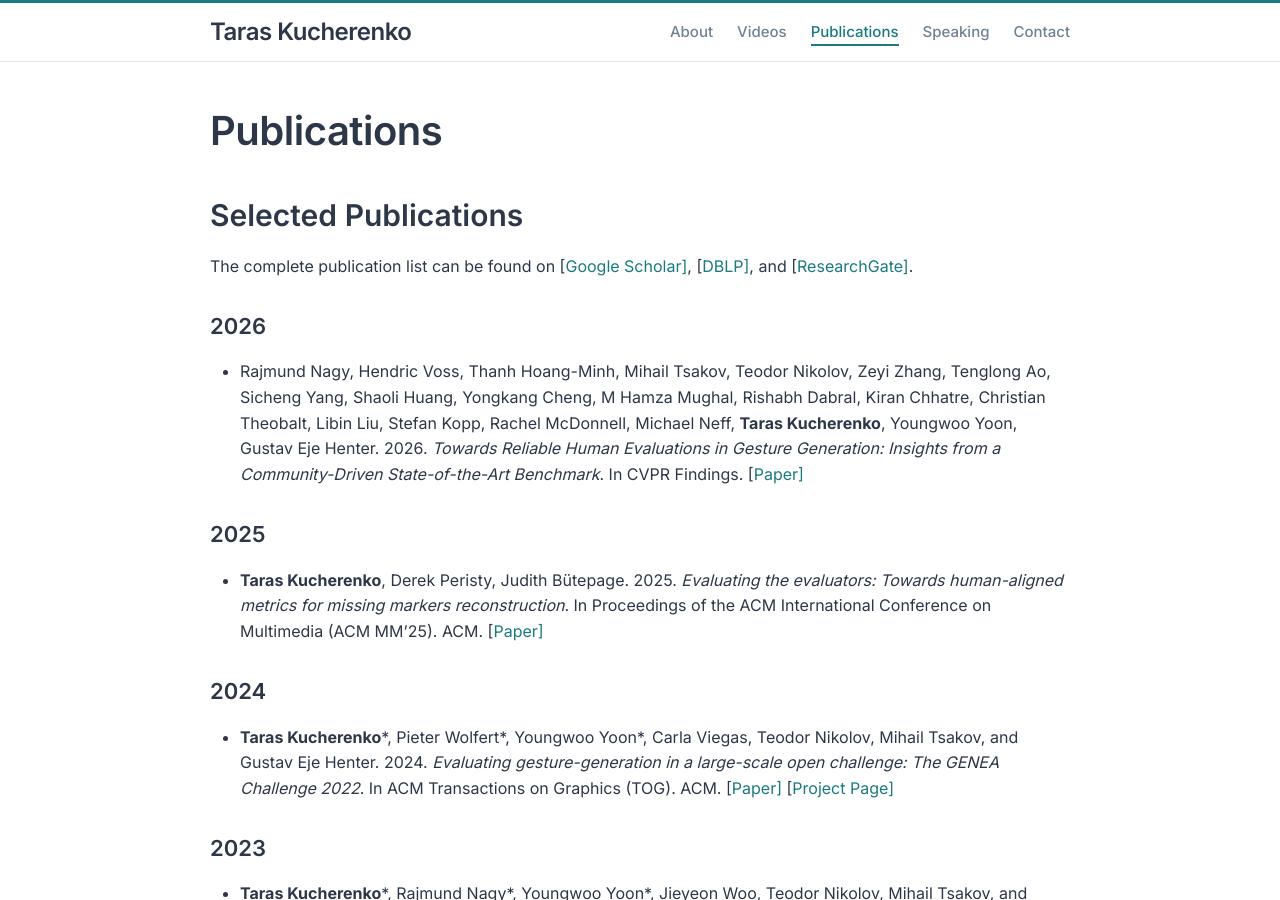
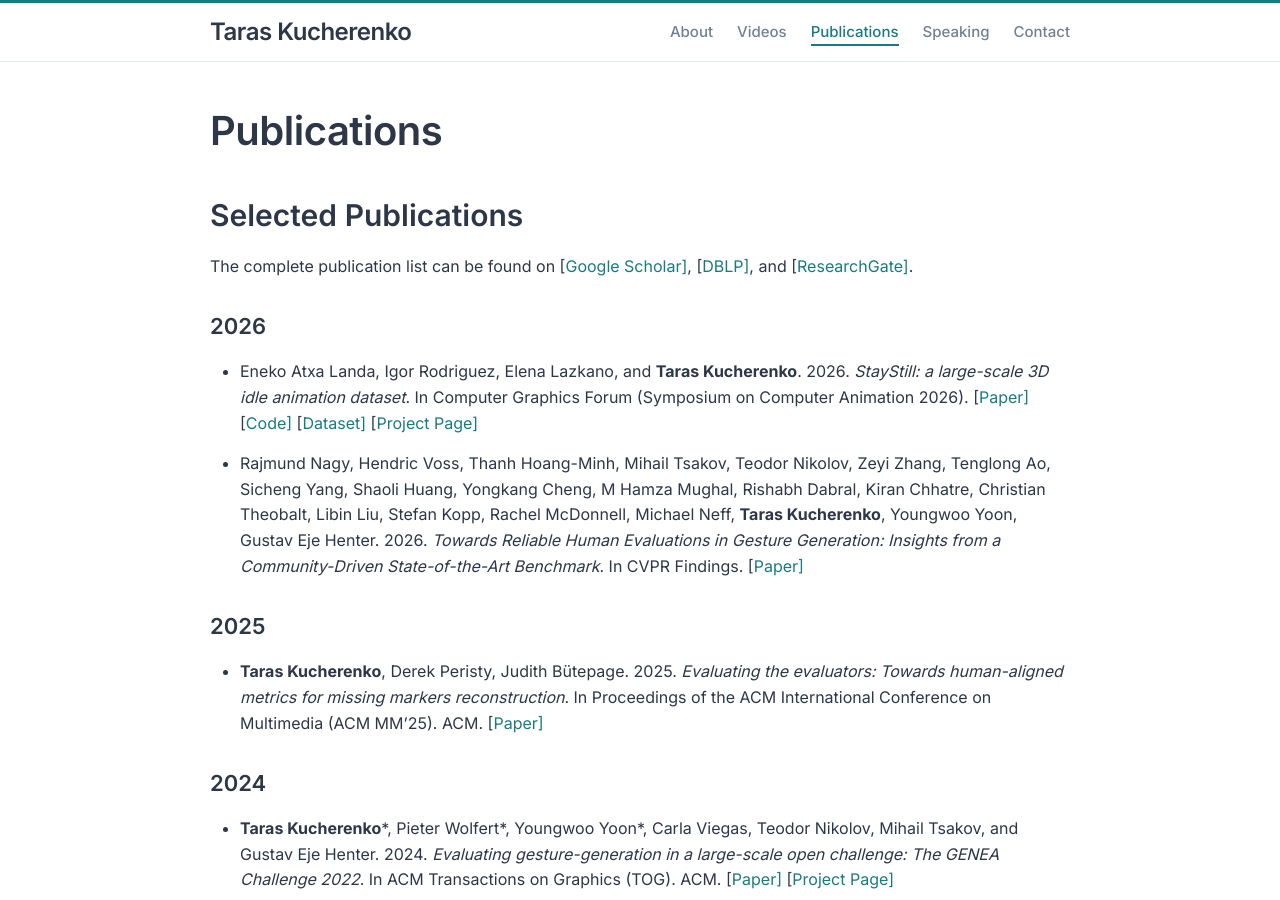
Before and after one commit to Svito-zar/Svito-zar.github.io, a Jekyll site: the page built from _pages/publications.md, in a window 1280 px wide and 900 px high. Built offline with Jekyll 4.4.1, drawn with Linux system fonts in a browser that asks for light colours.

Commit message:
Add latest paper

```diff
--- a/_pages/publications.md
+++ b/_pages/publications.md
@@ -10,7 +10,10 @@
 
 ### 2026
 
+* Eneko Atxa Landa, Igor Rodriguez, Elena Lazkano, and **Taras Kucherenko**. 2026. *StayStill: a large-scale 3D idle animation dataset*. In Computer Graphics Forum (Symposium on Computer Animation 2026). \[[Paper\]](https://arxiv.org/pdf/2605.13693) \[[Code\]](https://github.com/Enekoassets/StayStill) \[[Dataset\]](https://zenodo.org/records/18741736) \[[Project Page\]](https://enekoassets.github.io/staystill.html)
+
 * Rajmund Nagy, Hendric Voss, Thanh Hoang-Minh, Mihail Tsakov, Teodor Nikolov, Zeyi Zhang, Tenglong Ao, Sicheng Yang, Shaoli Huang, Yongkang Cheng, M Hamza Mughal, Rishabh Dabral, Kiran Chhatre, Christian Theobalt, Libin Liu, Stefan Kopp, Rachel McDonnell, Michael Neff, **Taras Kucherenko**, Youngwoo Yoon, Gustav Eje Henter. 2026. *Towards Reliable Human Evaluations in Gesture Generation: Insights from a Community-Driven State-of-the-Art Benchmark*. In CVPR Findings. \[[Paper\]](https://arxiv.org/abs/2511.01233)
+
 
 ### 2025
 
```
